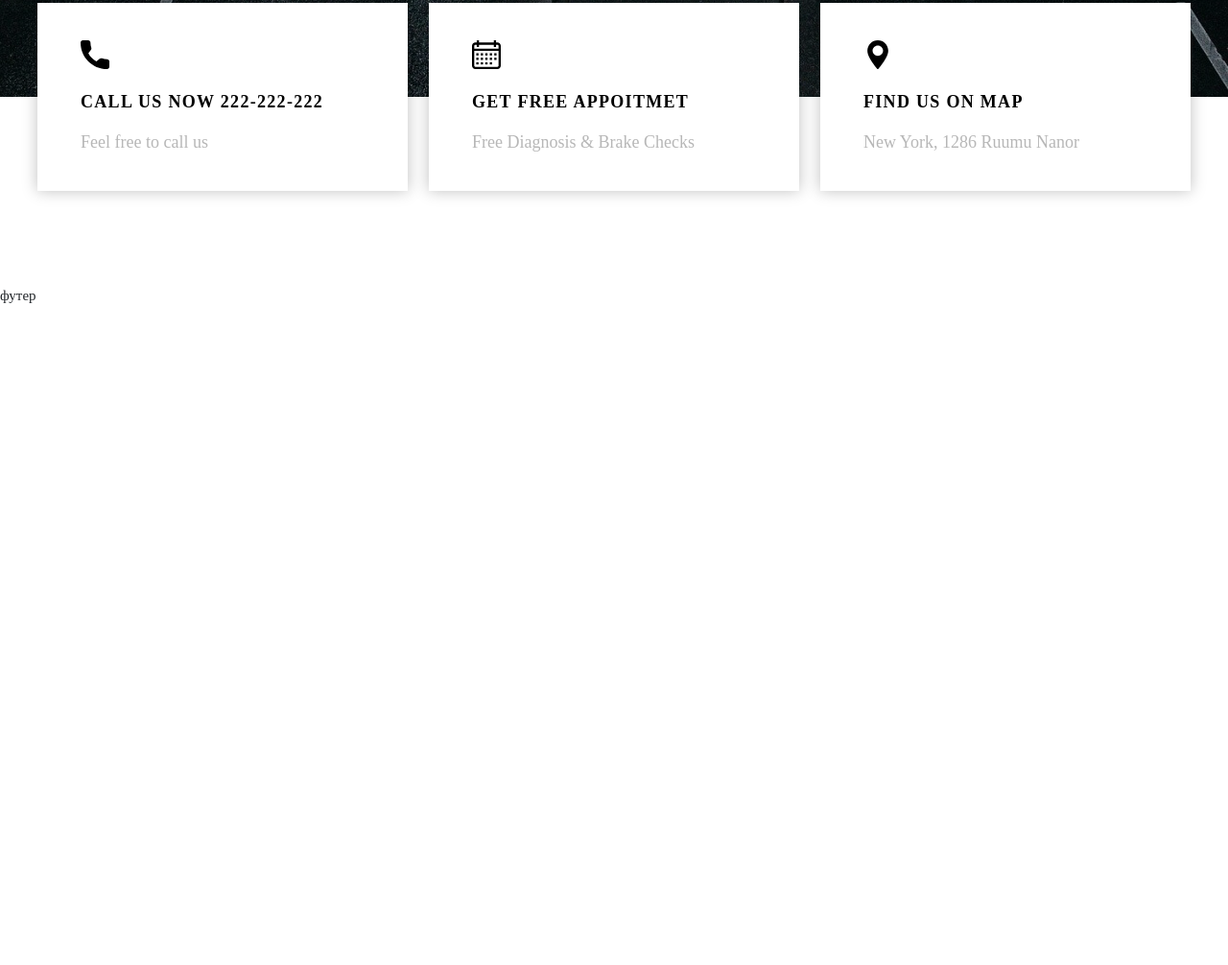
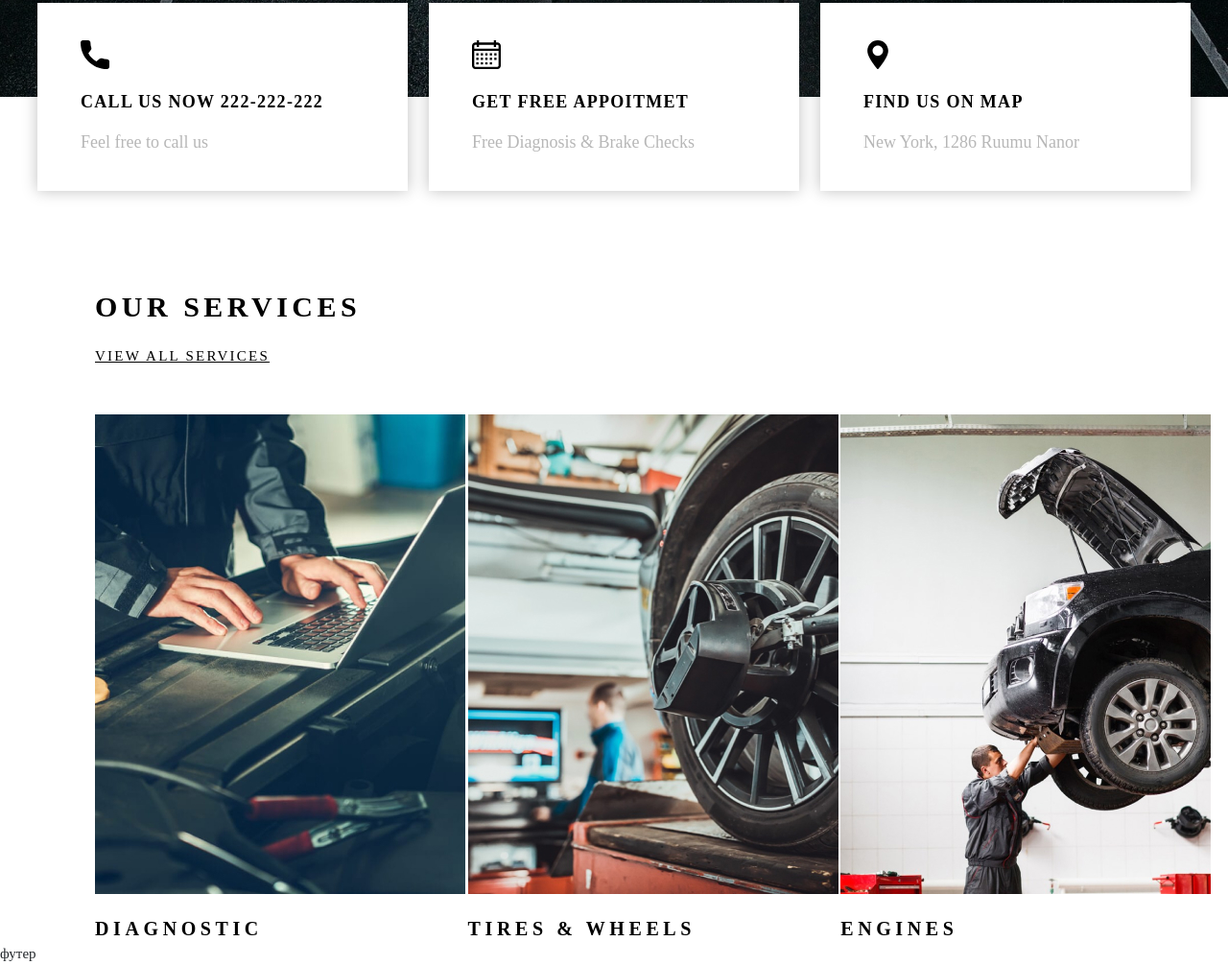
Before and after one commit to ssamarin/cars, a website: page src/index.html in a window 1280 px wide. Shown: the part 649-1655 px from the top of the page at 96% size. Before the commit the page ends 969 px from the top, so only its background shows below. Drawn offline with Linux system fonts and the light colour scheme.

Commit message:
add services section

```diff
--- a/src/index.html
+++ b/src/index.html
@@ -80,6 +80,46 @@
                     </div>
                 </div>
             </section>
+            <section class="services">
+                <div class="services__container">
+                    <h2 class="services__title">
+                        OUR SERVICES
+                    </h2>
+                    <a href="#" class="services__link">VIEW ALL SERVICES</a>
+                    <div class="services__items">
+                        <div class="services__item">
+                            <div class="services__content services__content_active">
+                                <div class="services__card">
+                                    <img src="img/ourService/diagnostic.jpg" alt="DIAGNOSTIC" class="services__img">
+                                </div>
+                            </div>
+                            <div class="services__subtitle">
+                                DIAGNOSTIC
+                            </div>
+                        </div>
+                        <div class="services__item">
+                            <div class="services__content">
+                                <div class="services__card">
+                                    <img src="img/ourService/TIRES&WHEELS.jpg" alt="TIRES & WHEELS" class="services__img">
+                                </div>
+                            </div>
+                            <div class="services__subtitle">
+                                TIRES & WHEELS
+                            </div>
+                        </div>
+                        <div class="services__item">
+                            <div class="services__content">
+                                <div class="services__card">
+                                    <img src="img/ourService/ENGINES.jpg" alt="ENGINES" class="services__img">
+                                </div>
+                            </div>
+                            <div class="services__subtitle">
+                                ENGINES
+                            </div>
+                        </div>
+                    </div>
+                </div>
+            </section>
         </main>
 
 
--- /dev/null
+++ b/src/sass/blocks/_services.scss
@@ -0,0 +1,39 @@
+.services {
+    padding: 0 14px 0 99px;
+    &__title {
+        font-weight: 700;
+        font-size: 30px;
+        letter-spacing: 0.15em;
+        text-transform: uppercase;
+        color: #000000;
+    }
+    &__link {
+        display: inline-block;
+        margin-top: 10px;
+        font-size: 15px;
+        letter-spacing: 0.15em;
+        text-decoration-line: underline;
+        color: #000000;
+        &:hover {
+            color: #000000;
+            text-decoration: none;
+        }
+    }
+    &__items {
+        display: flex;
+        flex-direction: row;
+    }
+    &__item {
+        width: 33.3%;
+        height: 551px;
+        margin-top: 50px;
+    }
+    &__subtitle {
+        margin-top: 21px;
+        font-weight: 600;
+        font-size: 20px;
+        letter-spacing: 0.23em;
+        text-transform: uppercase;
+        color: #000000;
+    }
+}
--- a/src/sass/style.scss
+++ b/src/sass/style.scss
@@ -6,6 +6,7 @@
 @import 'blocks/header';
 @import 'blocks/promo';
 @import 'blocks/cards';
+@import 'blocks/services';
 
 html, body {
     font-family: 'Poppins';
```
Also changed, not shown: src/css/style.min.css, src/img/ourService/ENGINES.jpg (renamed from src/img/ourService/ourService3.jpg), src/img/ourService/TIRES&WHEELS.jpg (renamed from src/img/ourService/ourService2.jpg), src/img/ourService/diagnostic.jpg (added), src/img/ourService/ourService1.png (deleted).
